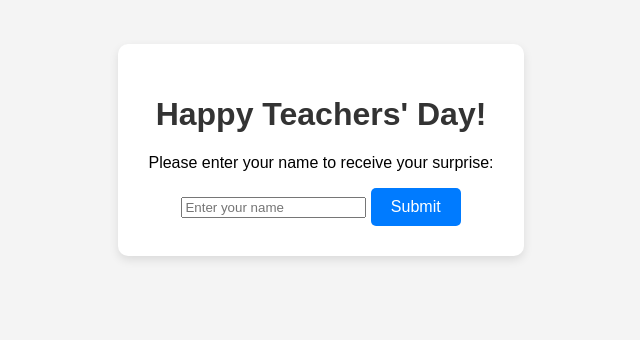
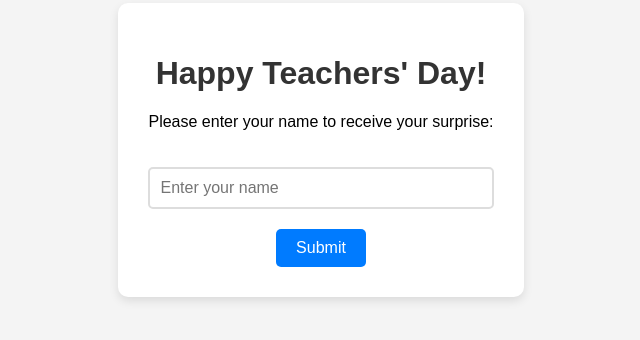
Before and after one commit to lawguru/Teachers-day, a plain HTML site: page index.html in a window 1280 px wide. Shown: the part 250-590 px from the top of the page, without its empty margins (319-959 px from the left). Drawn offline with Linux system fonts and the light colour scheme.

Commit message:
Update styles.css

```diff
--- a/styles.css
+++ b/styles.css
@@ -20,7 +20,18 @@ h1 {
     color: #333;
 }
 
+input[type="text"] {
+    padding: 10px;
+    font-size: 16px;
+    margin-top: 20px;
+    border: 2px solid #ddd;
+    border-radius: 5px;
+    width: 100%;
+    box-sizing: border-box;
+}
+
 button {
+    margin-top: 20px;
     padding: 10px 20px;
     font-size: 16px;
     cursor: pointer;
@@ -39,6 +50,11 @@ button:hover {
     display: none;
 }
 
+#error {
+    color: red;
+    margin-top: 10px;
+}
+
 #revealContent {
     margin-top: 20px;
     font-size: 18px;
```
